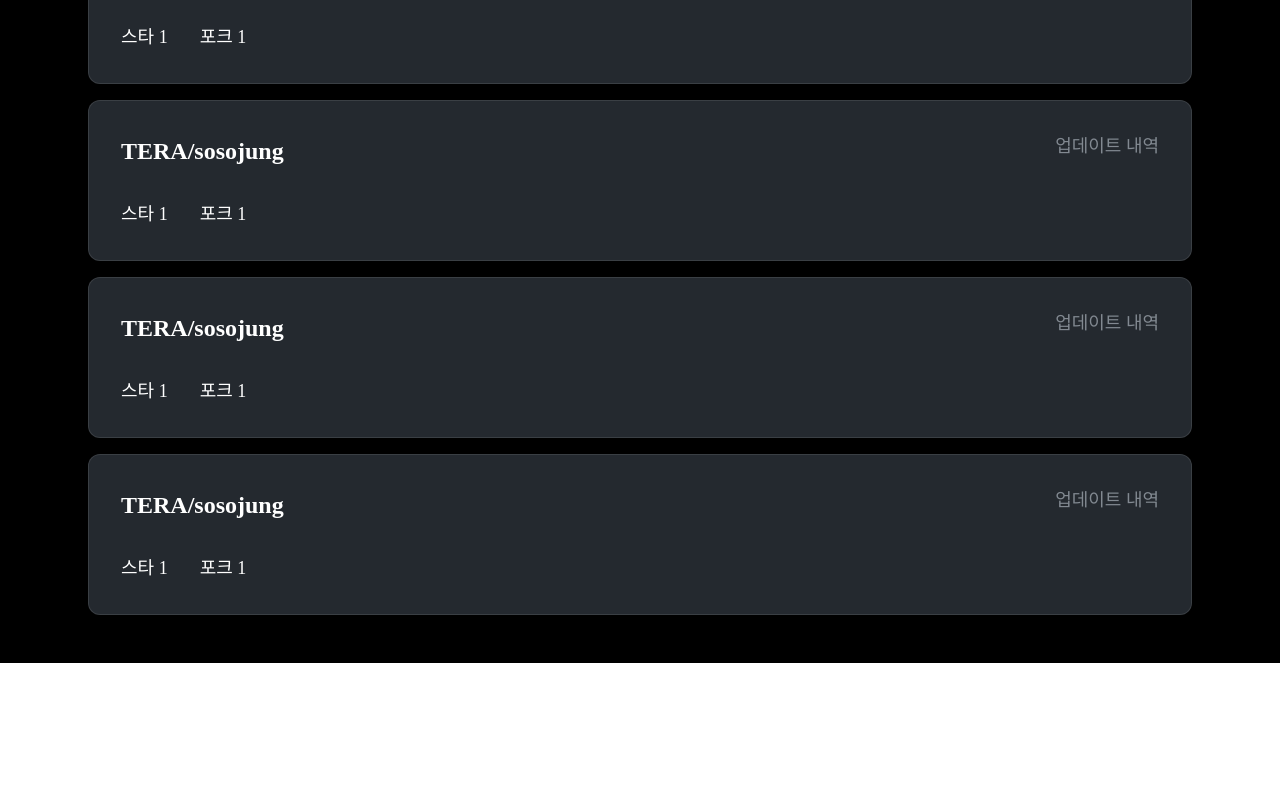
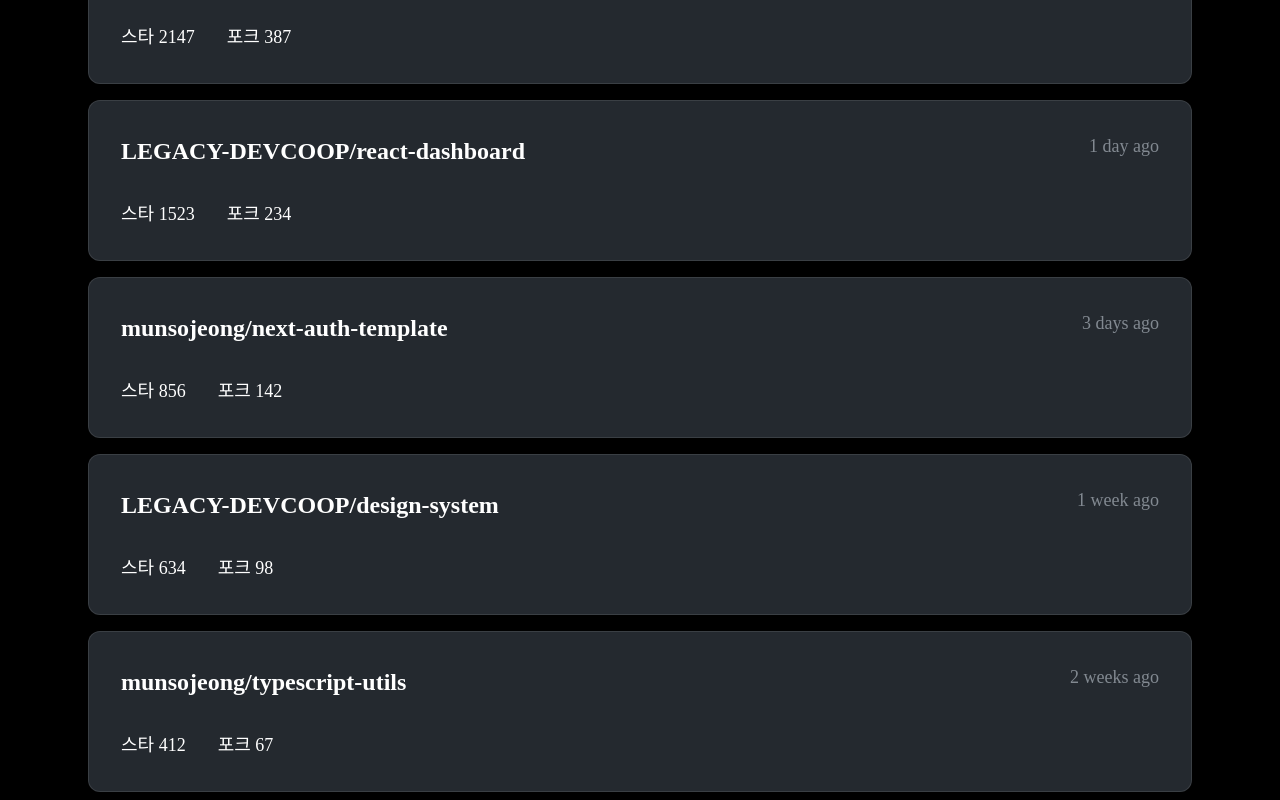
Before and after one commit to LEGACY-DEVCOOP/gitBlame, a Next.js app: page /main in a window 1280 px wide. Shown: the part 340-1140 px from the top of the page. Before the commit the page ends 1003 px from the top, so only its background shows below. Built offline with nearby package versions, Linux system fonts and the light colour scheme; a web font is replaced by a local one.

Commit message:
refactor: 메인 페이지 리포지토리 데이터 및 UI 개선

```diff
--- a/src/app/(app)/main/page.tsx
+++ b/src/app/(app)/main/page.tsx
@@ -10,31 +10,45 @@ export default function MainPage() {
   const repositories = [
     {
       id: 1,
-      repoName: 'TERA/sosojung',
-      stars: 1,
-      forks: 1,
-      updateHistory: '업데이트 내역',
+      repoName: 'munsojeong/gitblame',
+      stars: 2147,
+      forks: 387,
+      updateHistory: '2 hours ago',
     },
     {
       id: 2,
-      repoName: 'TERA/sosojung',
-      stars: 1,
-      forks: 1,
-      updateHistory: '업데이트 내역',
+      repoName: 'LEGACY-DEVCOOP/react-dashboard',
+      stars: 1523,
+      forks: 234,
+      updateHistory: '1 day ago',
     },
     {
       id: 3,
-      repoName: 'TERA/sosojung',
-      stars: 1,
-      forks: 1,
-      updateHistory: '업데이트 내역',
+      repoName: 'munsojeong/next-auth-template',
+      stars: 856,
+      forks: 142,
+      updateHistory: '3 days ago',
     },
     {
       id: 4,
-      repoName: 'TERA/sosojung',
-      stars: 1,
-      forks: 1,
-      updateHistory: '업데이트 내역',
+      repoName: 'LEGACY-DEVCOOP/design-system',
+      stars: 634,
+      forks: 98,
+      updateHistory: '1 week ago',
+    },
+    {
+      id: 5,
+      repoName: 'munsojeong/typescript-utils',
+      stars: 412,
+      forks: 67,
+      updateHistory: '2 weeks ago',
+    },
+    {
+      id: 6,
+      repoName: 'LEGACY-DEVCOOP/api-gateway',
+      stars: 298,
+      forks: 45,
+      updateHistory: '1 month ago',
     },
   ];
 
```
